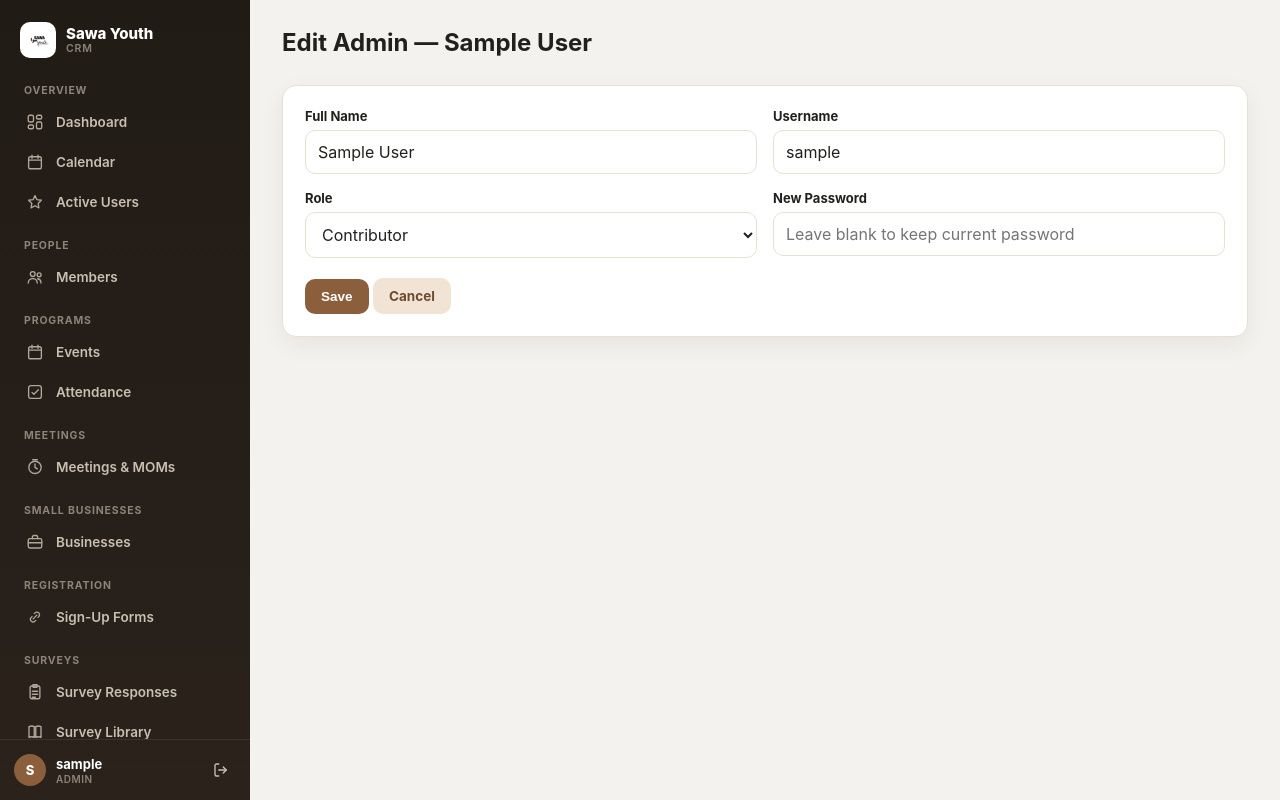
After one commit to karineos/SAWA-youth, a Flask app: page /admins/1/edit in a window 1280 px wide. The commit adds this page. Run offline with Flask 3, Linux system fonts and the light colour scheme; the visitor is signed in with stand-in values (Sample User, id 1); a database or web service that is not in the repository returns one stand-in record (values such as "Sample title"); parts of the project's set-up code (start-up, migrations or seed data) failed here and were passed over; some libraries are stand-ins or nearby versions.

Commit message:
Add ability to edit an existing admin's role
There was no "owner" role — the system has Admin and Contributor, and
there was no way to change either after an account was created (only
add/delete). Added an Edit page so a Contributor can be promoted to
Admin (or the reverse) without deleting and recreating the account,
with the same self-protection the delete route already has: you can't
demote your own account while logged in. Leaving the password field
blank keeps the current password.

Verified against a scratch database: created an account as Contributor,
edited it to Admin, confirmed the role change took effect immediately,
the original password still worked, and the self-demotion guard blocks
an admin from downgrading their own logged-in account.

Co-Authored-By: Claude Sonnet 5 <noreply@anthropic.com>

```diff
--- a/app.py
+++ b/app.py
@@ -387,6 +387,42 @@ def admins():
     conn.close()
     return render_template("admins.html", admins=rows)
 
+@app.route("/admins/<int:admin_id>/edit", methods=["GET", "POST"])
+@admin_required
+def admin_edit(admin_id):
+    conn = get_db()
+    admin = conn.execute("SELECT id, username, full_name, role FROM admins WHERE id=?", (admin_id,)).fetchone()
+    if not admin:
+        conn.close()
+        flash("Admin not found.")
+        return redirect(url_for("admins"))
+    if request.method == "POST":
+        full_name = request.form.get("full_name", "").strip()
+        role = request.form.get("role", "admin").strip()
+        role = role if role in ("admin", "contributor") else "admin"
+        password = request.form.get("password", "")
+        if admin_id == session.get("admin_id") and role != "admin":
+            conn.close()
+            flash("You cannot demote your own admin account while logged in.")
+            return redirect(url_for("admins"))
+        if password:
+            conn.execute(
+                "UPDATE admins SET full_name=?, role=?, password_hash=? WHERE id=?",
+                (full_name, role, generate_password_hash(password, method="pbkdf2:sha256"), admin_id)
+            )
+        else:
+            conn.execute("UPDATE admins SET full_name=?, role=? WHERE id=?", (full_name, role, admin_id))
+        conn.commit()
+        conn.close()
+        if admin_id == session.get("admin_id"):
+            session["admin_role"] = role
+            session["admin_name"] = full_name or admin["username"]
+        flash("Admin updated successfully.")
+        return redirect(url_for("admins"))
+    conn.close()
+    return render_template("admin_form.html", admin=admin)
+
+
 @app.route("/admins/<int:admin_id>/delete", methods=["POST"])
 @admin_required
 def admin_delete(admin_id):
--- /dev/null
+++ b/templates/admin_form.html
@@ -0,0 +1,31 @@
+{% extends 'base.html' %}
+{% block content %}
+<div class="page-header"><h1>Edit Admin — {{ admin.full_name or admin.username }}</h1></div>
+
+<form method="post" class="card">
+  <div class="form-grid">
+    <div>
+      <label>Full Name</label>
+      <input name="full_name" value="{{ admin.full_name or '' }}">
+    </div>
+    <div>
+      <label>Username</label>
+      <input value="{{ admin.username }}" disabled>
+    </div>
+    <div>
+      <label>Role</label>
+      <select name="role">
+        <option value="admin" {% if admin.role == 'admin' %}selected{% endif %}>Admin</option>
+        <option value="contributor" {% if admin.role != 'admin' %}selected{% endif %}>Contributor</option>
+      </select>
+    </div>
+    <div>
+      <label>New Password</label>
+      <input name="password" type="password" placeholder="Leave blank to keep current password">
+    </div>
+  </div>
+  <br>
+  <button class="btn">Save</button>
+  <a class="btn secondary" href="{{ url_for('admins') }}">Cancel</a>
+</form>
+{% endblock %}
--- a/templates/admins.html
+++ b/templates/admins.html
@@ -49,7 +49,8 @@
       <td data-label="Username">{{ a.username }}</td>
       <td data-label="Role"><span class="pill {{ 'success' if a.role == 'admin' else 'muted' }}">{{ 'Admin' if a.role == 'admin' else 'Contributor' }}</span></td>
       <td data-label="Created">{{ a.created_at }}</td>
-      <td data-label="Action">
+      <td class="actions" data-label="Action">
+        <a class="btn secondary" href="{{ url_for('admin_edit', admin_id=a.id) }}">Edit</a>
         <form method="post" action="{{ url_for('admin_delete', admin_id=a.id) }}" onsubmit="return confirm('Delete this admin?')">
           <button class="btn danger">Delete</button>
         </form>
```
